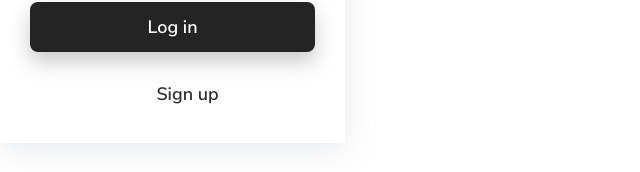
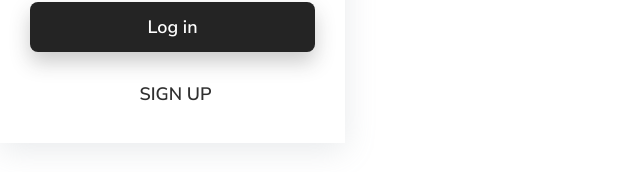
Before and after one commit to dong-geon-Lee/furniture-app-FE, a React (Vite) app: page /login in a window 1280 px wide. Shown: the part 599-771 px from the top of the page, without its empty margins (0-640 px from the left). Built offline with nearby package versions, Linux system fonts and the light colour scheme.

Commit message:
Login 페이지 퍼블리싱 완료

```diff
--- a/src/pages/Login/Login.tsx
+++ b/src/pages/Login/Login.tsx
@@ -52,11 +52,11 @@ const Login = () => {
             </S.Icons>
           }
         />
-        <S.Link to="/" style={{ color: "#303030" }}>
-          Forgot Password
-        </S.Link>
+        <S.Link to="/">Forgot Password</S.Link>
         <S.Button>Log in</S.Button>
-        <S.H2>Sign up</S.H2>
+        <S.H2 to="/" className="signup">
+          Sign up
+        </S.H2>
       </S.Form>
     </S.Container>
   );
--- a/src/pages/Login/styles.ts
+++ b/src/pages/Login/styles.ts
@@ -110,6 +110,7 @@ export const Input = styled(TextField)`
 export const Icons = styled(IconButton)``;
 
 export const Link = styled(LinkRoute)`
+  color: #303030;
   text-align: center;
   font-family: "Nunito Sans";
   font-size: 1.8rem;
@@ -142,11 +143,15 @@ export const Button = styled.button`
   }
 `;
 
-export const H2 = styled.h2`
+export const H2 = styled(LinkRoute)`
   color: #303030;
   text-align: center;
   font-family: "Nunito Sans";
   font-size: 1.8rem;
   font-weight: 600;
   line-height: normal;
+  text-transform: uppercase;
+  white-space: nowrap;
+  margin-right: 2.4rem;
+  text-decoration: none;
 `;
```
